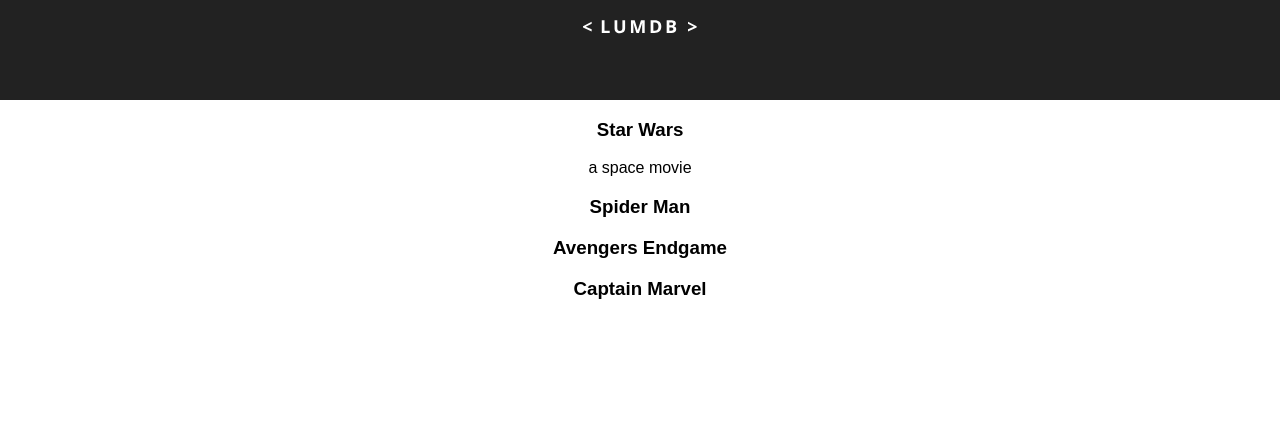
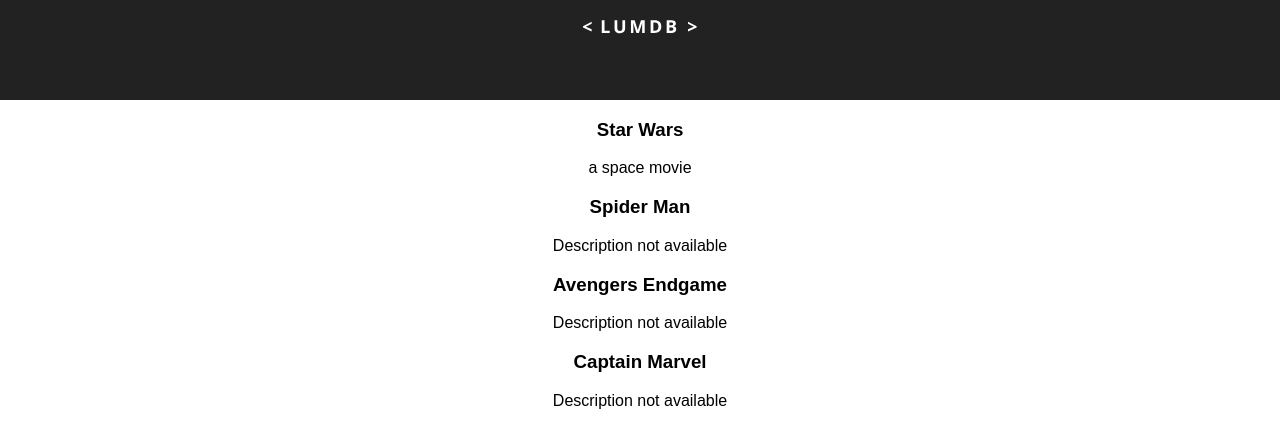
Before and after one commit to sarah4594/react-16-for-everyone, a React (Create React App) app in the folder lumdb/: page / in a window 1280 px wide. Shown: the top 448 px of the page. Built offline with nearby package versions, Linux system fonts and the light colour scheme.

Commit message:
Fix default prop desc problem

```diff
--- a/lumdb/src/Movie.js
+++ b/lumdb/src/Movie.js
@@ -14,11 +14,11 @@
   }
 
   render() {
-    const { title, desc } = this.props.movie
+    const { title } = this.props.movie
     return (
       <div>
         <h3>{title}</h3>
-        <p>{desc}</p>
+        <p>{this.props.desc}</p>
       </div>
     )
   }
```
